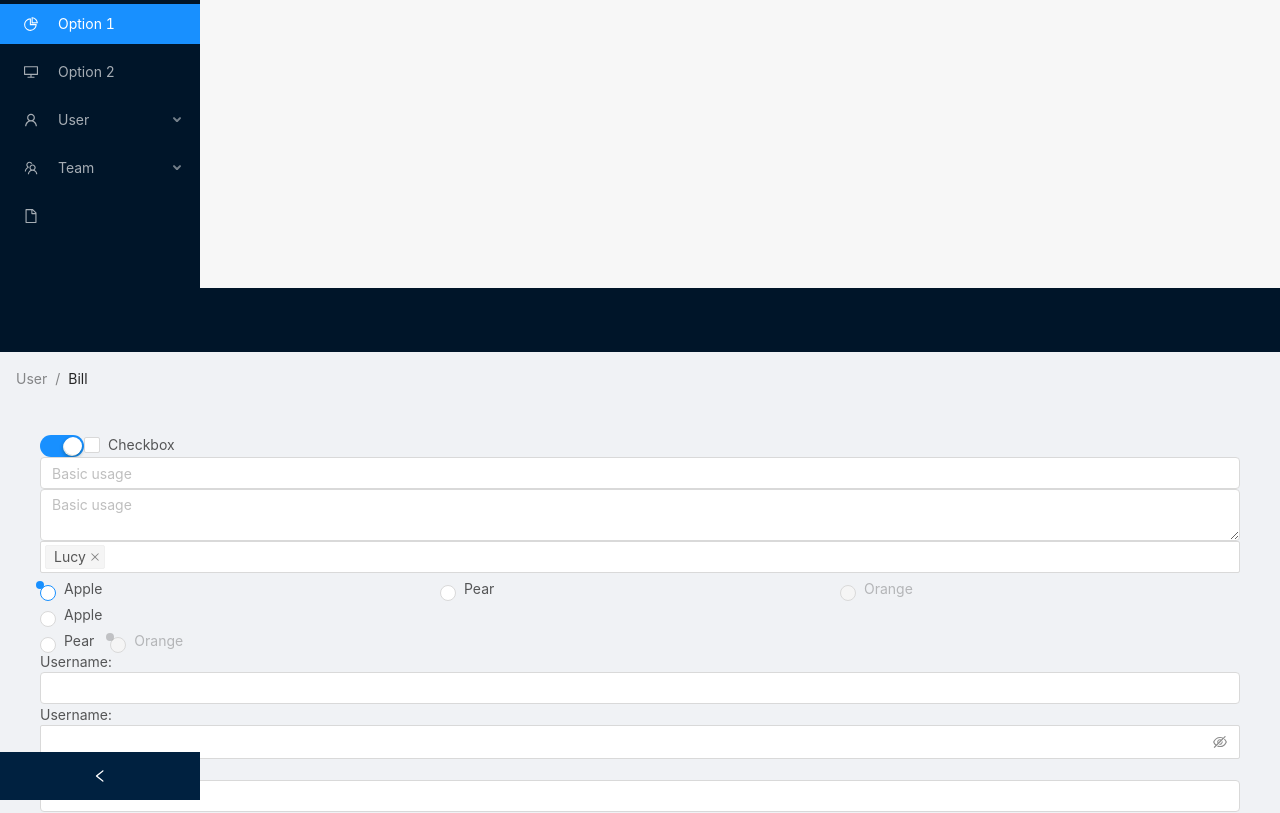
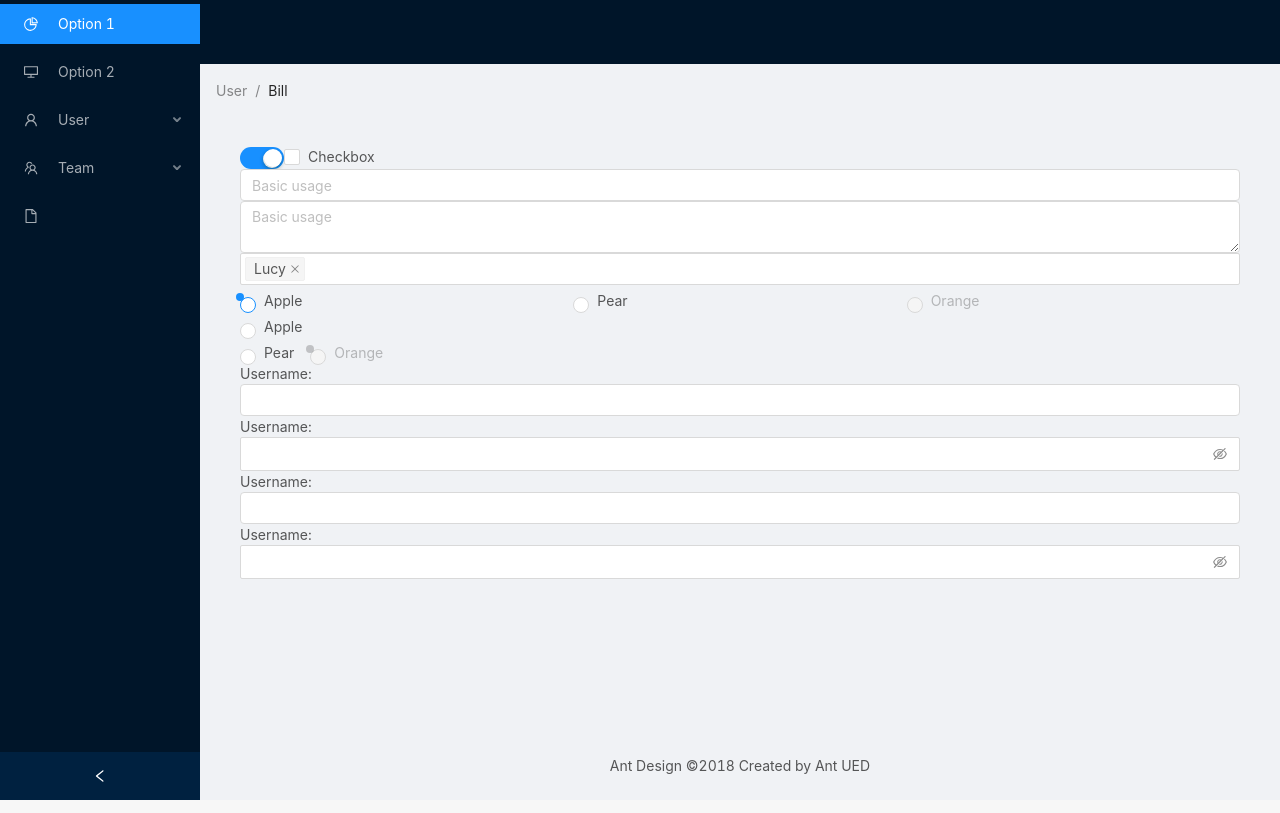
Before and after one commit to lpleiku/nextjs-ant, a Next.js app: page / in a window 1280 px wide. Shown: the top 813 px of the page. Built offline with nearby package versions, Linux system fonts and the light colour scheme.

Commit message:
Update index.js

```diff
--- a/pages/index.js
+++ b/pages/index.js
@@ -55,7 +55,7 @@ const App = () => {
   };
   return (
     <Row>
-        <Col flex='200px'>
+      <Layout style={{ minHeight: '100vh' }}>
       <Sider collapsible collapsed={collapsed} onCollapse={onCollapse}>
         <div className="logo" />
         <Menu theme="dark" defaultSelectedKeys={['1']} mode="inline">
@@ -77,8 +77,6 @@ const App = () => {
           <Menu.Item key="9" icon={<FileOutlined />} />
         </Menu>
       </Sider>
-        </Col>
-        <Col flex='auto'>
       <Layout className="site-layout">
         <Header className="site-layout-background" style={{ padding: 0 }} />
         <Content style={{ margin: '0 16px' }}>
@@ -166,7 +164,7 @@ const App = () => {
           Ant Design ©2018 Created by Ant UED
         </Footer>
       </Layout>
-        </Col>
+    </Layout>
     </Row>
   );
 };
```
Lines whose indentation alone changed are shown as unchanged.
